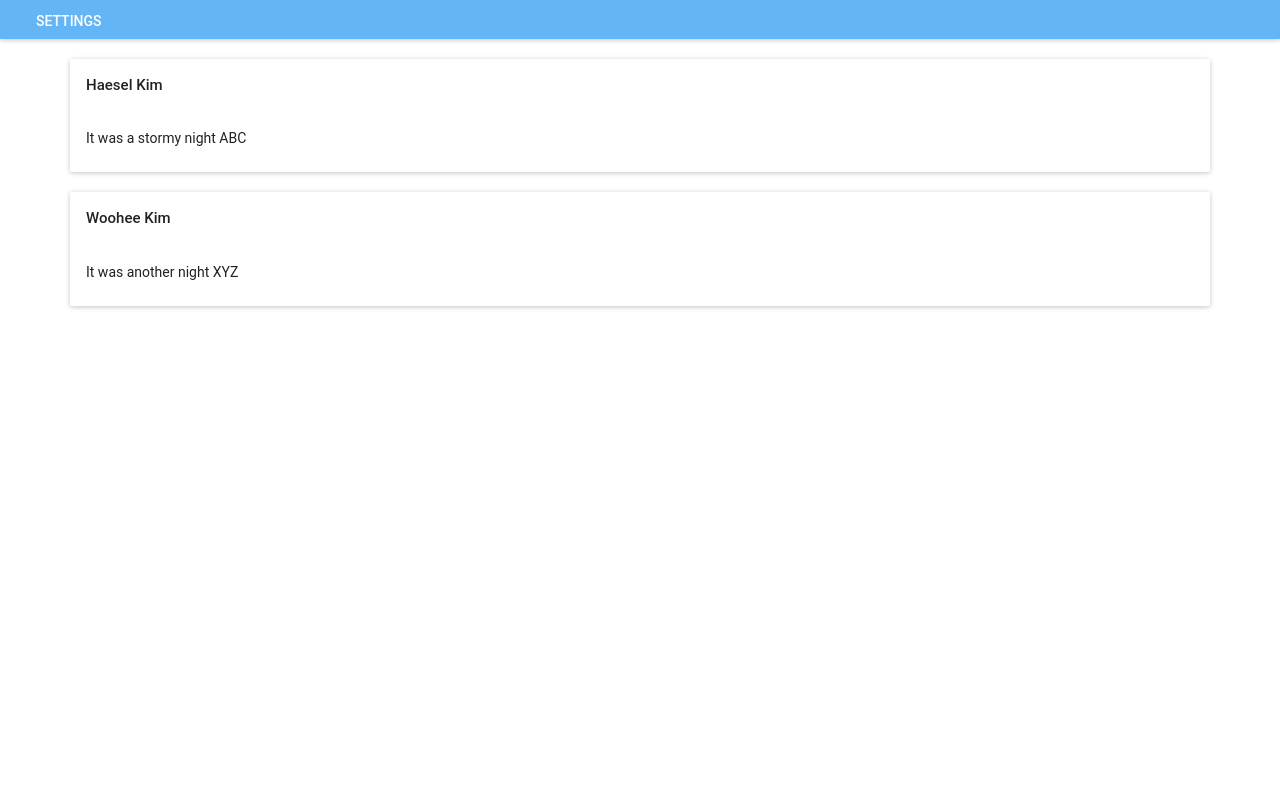
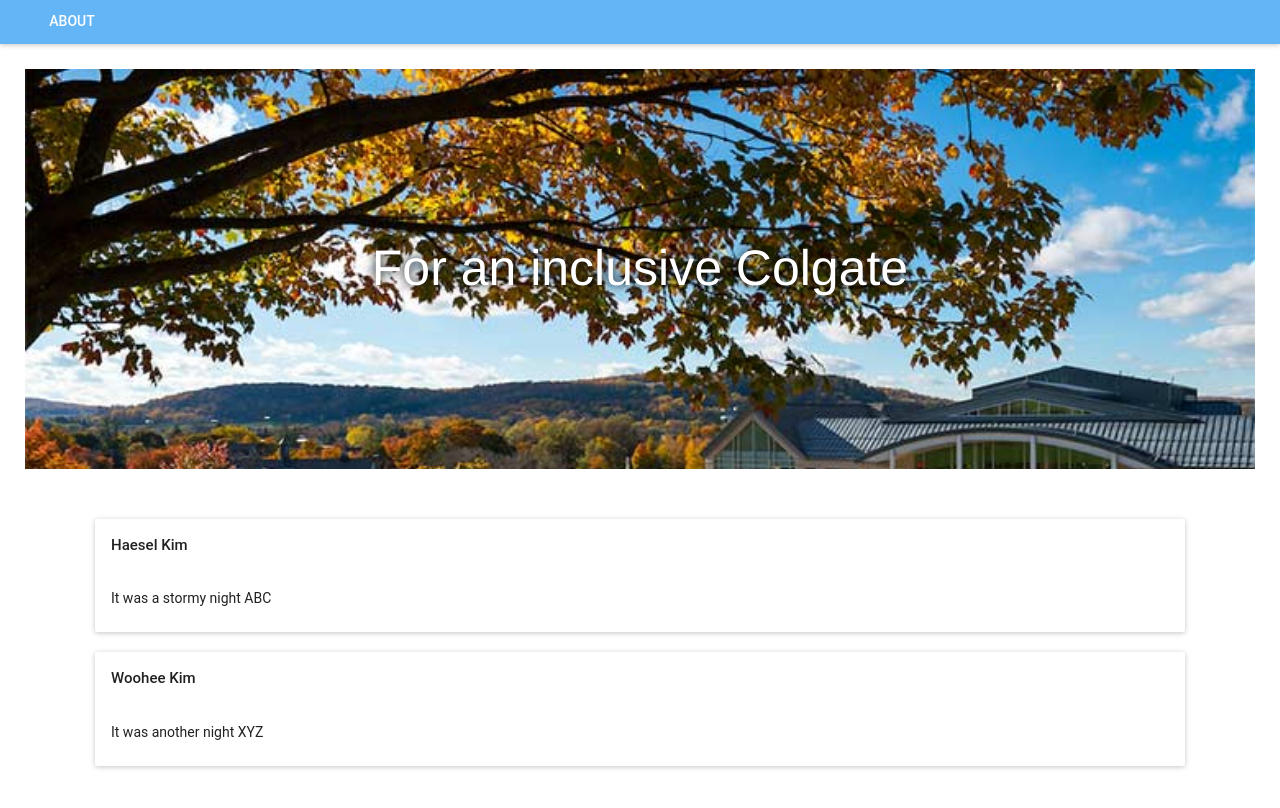
Before and after one commit to qdvu124/InclusiveColgate, a React (Create React App) app: page / in a window 1280 px wide. Shown: the top 808 px of the page. Built offline with nearby package versions, Linux system fonts and the light colour scheme.

Commit message:
Background image

```diff
--- a/package.json
+++ b/package.json
@@ -20,7 +20,8 @@
   "description": "This project was bootstrapped with [Create React App](https://github.com/facebookincubator/create-react-app).",
   "main": "index.js",
   "devDependencies": {
-    "babel-core": "^6.26.0"
+    "babel-core": "^6.26.0",
+    "uglifyjs-webpack-plugin": "^1.0.0-rc.0"
   },
   "keywords": [],
   "author": "",
--- a/public/index.html
+++ b/public/index.html
@@ -21,7 +21,7 @@
       work correctly both with client-side routing and a non-root public URL.
       Learn how to configure a non-root public URL by running `npm run build`.
     -->
-    <title>Frequal</title>
+    <title>Inclusive Colgate</title>
   </head>
   <body>
     <noscript>
--- a/src/App.js
+++ b/src/App.js
@@ -1,18 +1,23 @@
 import React from 'react';
 
-import NavBar from './NavBar/NavBar.js'
-import Stories from './Stories/Stories.js'
-import MuiThemeProvider from 'material-ui/styles/MuiThemeProvider'
-import muiTheme from './styles.js'
+import NavBar from './NavBar/NavBar.js';
+import Stories from './Stories/Stories.js';
+import './styles/App.css';
+import MuiThemeProvider from 'material-ui/styles/MuiThemeProvider';
+import muiTheme from './styles.js';
+
 function App(){
   return (
       <MuiThemeProvider muiTheme={muiTheme}>
-
         <NavBar/>
-        <br/>
+        <div className="image">
+          <div className="inclusive-text"> For an inclusive Colgate </div>
+        </div>
 
         <div className="container">
-          <Stories/>
+          <div className="stories">
+            <Stories/>
+          </div>
         </div>
       </MuiThemeProvider>
   );
--- a/src/NavBar/NavBar.js
+++ b/src/NavBar/NavBar.js
@@ -1,7 +1,6 @@
 import React from 'react'
 
 import AppBar from 'material-ui/AppBar'
-import MenuItem from 'material-ui/MenuItem'
 import Drawer from 'material-ui/Drawer'
 import { FlatButton, IconButton } from 'material-ui';
 
@@ -10,7 +9,7 @@
         super(props)
 
         this.state = {
-            open: false
+            drawerOpen: false
         }
 
         this.handleToggle = this.handleToggle.bind(this)
@@ -18,7 +17,7 @@
 
     handleToggle() {
         this.setState({
-        open: !this.state.open
+            drawerOpen: !this.state.drawerOpen
         })
     }
 
@@ -27,13 +26,16 @@
             <div>
                 <AppBar
                     iconElementLeft={
-                    <IconButton>
-                        <FlatButton label="Settings" onClick={this.handleToggle}/>
-                    </IconButton>}
+                        <IconButton>
+                            <FlatButton label='About Us' onClick={this.handleToggle}/>
+                        </IconButton>
+                    }
                 />
-                <Drawer variant="persistent" openSecondary={true} open={this.state.open}>
-                    <MenuItem> First menu item </MenuItem>
-                    <MenuItem> Second menu item </MenuItem>
+                <Drawer
+                    docked={false}
+                    openSecondary={true}
+                    open={this.state.drawerOpen}
+                    onRequestChange={(drawerOpen) => {this.setState({drawerOpen})}} >
                 </Drawer>
             </div>
         )
--- a/src/index.js
+++ b/src/index.js
@@ -1,6 +1,5 @@
 import React from 'react';
 import ReactDOM from 'react-dom';
-import './styles/index.css';
 import App from './App';
 import registerServiceWorker from './registerServiceWorker';
 
--- /dev/null
+++ b/src/styles/App.css
@@ -0,0 +1,21 @@
+.image {
+  display: flex;
+  justify-content: center;
+  align-items: center;
+  height: 400px;
+  margin: 25px;
+  padding: 25px;
+  background-color: gray;
+  background-image: url('../Colgate.jpg');
+  background-size: cover
+}
+
+.inclusive-text {
+  color: white;
+  text-shadow: 0 0 10px black;
+  font-size: 50px;
+}
+
+.stories {
+  padding: 25px;
+}
--- a/src/styles/index.css
+++ /dev/null
@@ -1,5 +0,0 @@
-body {
-  margin: 0;
-  padding: 0;
-  font-family: sans-serif;
-}
```
Also changed, not shown: src/Colgate.jpg (added).
